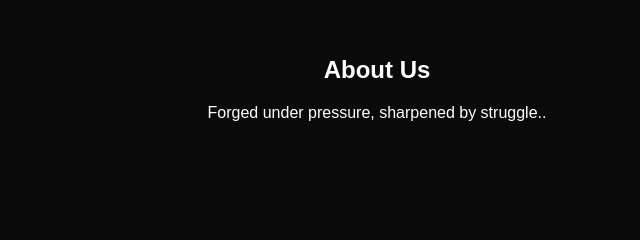
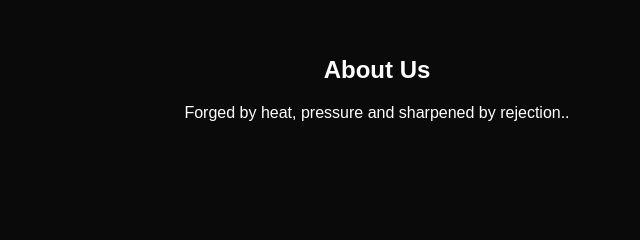
Before and after one commit to HereNoEvil/DiemondRecs, a website: page public/index.html in a window 1280 px wide. Shown: the part 924-1164 px from the top of the page, 263-903 px from the left. Drawn offline with Linux system fonts and the light colour scheme.

Commit message:
Update index.html

```diff
--- a/public/index.html
+++ b/public/index.html
@@ -25,7 +25,7 @@
 
   <section id="about" class="content fade-in">
     <h2>About Us</h2>
-    <p>Forged under pressure, sharpened by struggle..</p>
+    <p>Forged by heat, pressure and sharpened by rejection..</p>
   </section>
 
   <section id="contact" class="content fade-in">
```
